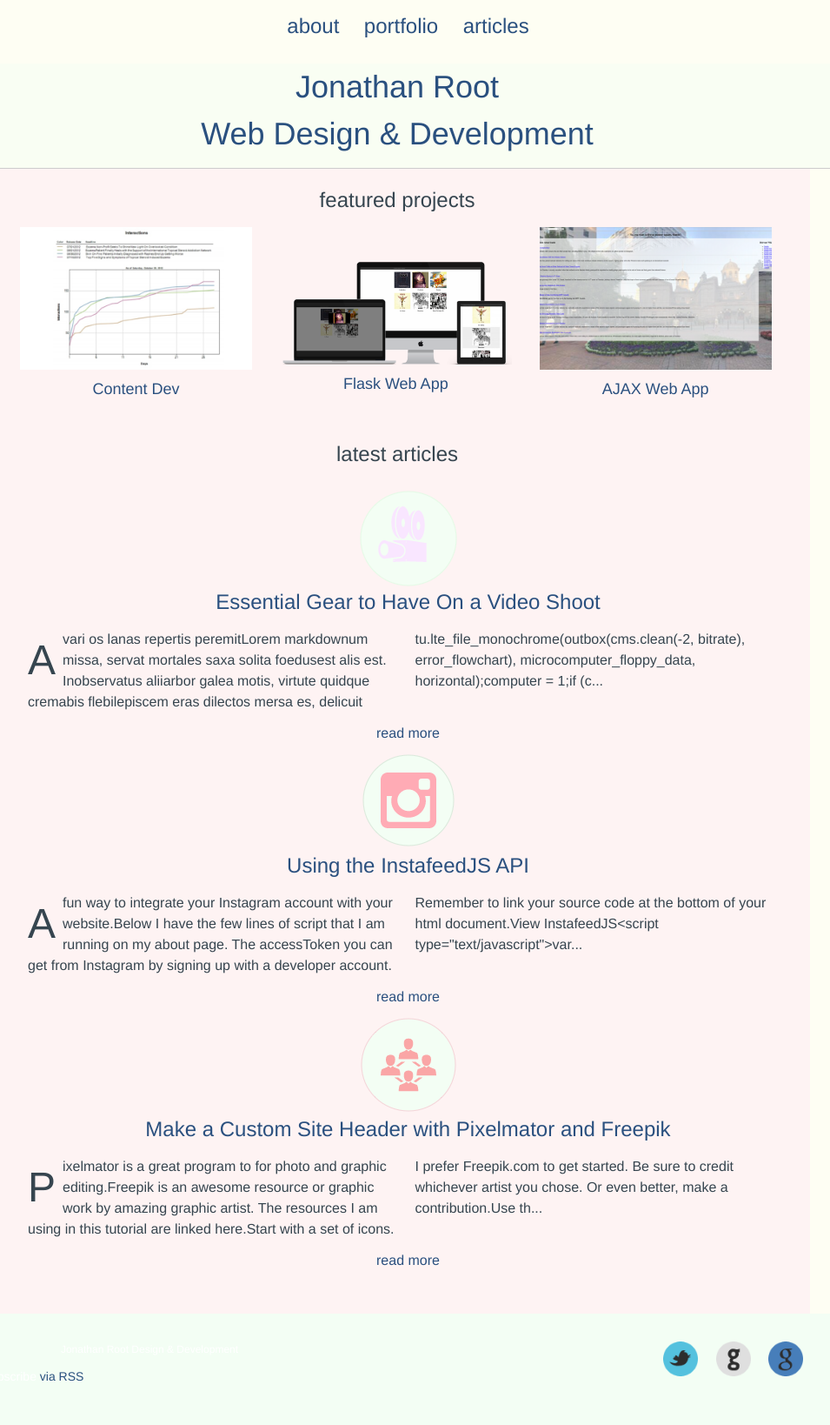
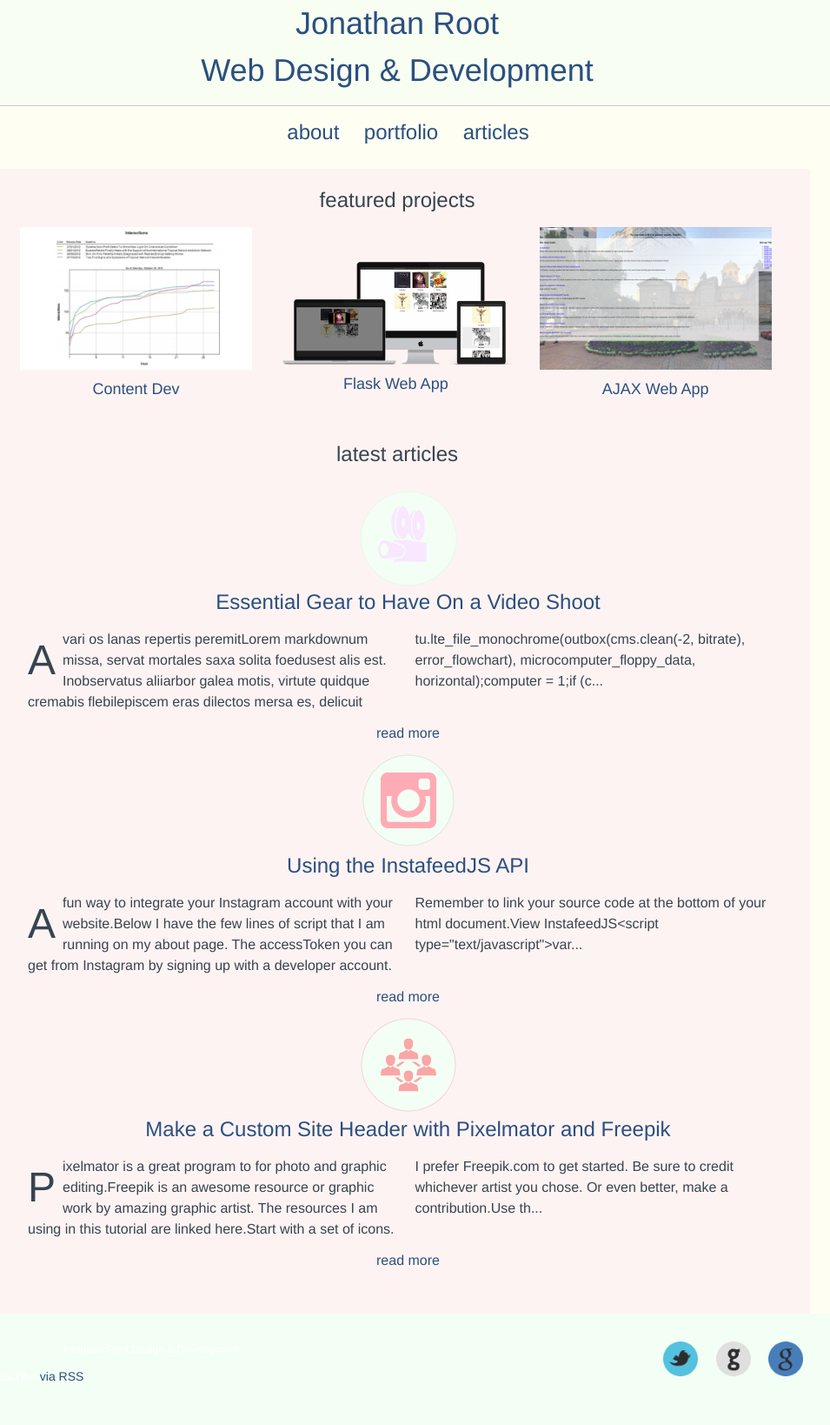
Before and after one commit to jaroot32/jonathanRootPortfolio, a Jekyll site: the page built from index.html, in a window 1280 px wide. Shown: the whole page at 87% size, without its empty margins (183-1138 px from the left). Built offline with Jekyll 4.4.1, drawn with Linux system fonts in a browser that asks for light colours; nearby versions of some CDN libraries.

Commit message:
some easeljs

```diff
--- a/_includes/header.html
+++ b/_includes/header.html
@@ -1,3 +1,11 @@
+
+
+
+<header class="site-header">
+	<h1 class="site-title"> <a href="{{ site.baseurl }}/">Jonathan Root <br>Web Design & Development</h1></a>
+</header>
+</body>
+
 <nav class="site-nav">
   <ul>
     {% for link in site.links %}
@@ -5,10 +13,3 @@
     {% endfor %}
   </ul>
 </nav>
-
-
-
-<header class="site-header">
-	<h1 class="site-title"> <a href="{{ site.baseurl }}/">Jonathan Root <br>Web Design & Development</h1></a>
-</header>
-</body>
--- a/_sass/_layout.scss
+++ b/_sass/_layout.scss
@@ -1,7 +1,7 @@
 .site-header {
     background-color: #f9fef3;
     background-size:2400px 2800px;
-    border-bottom:1px solid #ccc;
+    border-bottom: 1px solid #ccc;
     text-align:center;
 
        a:link {
```
